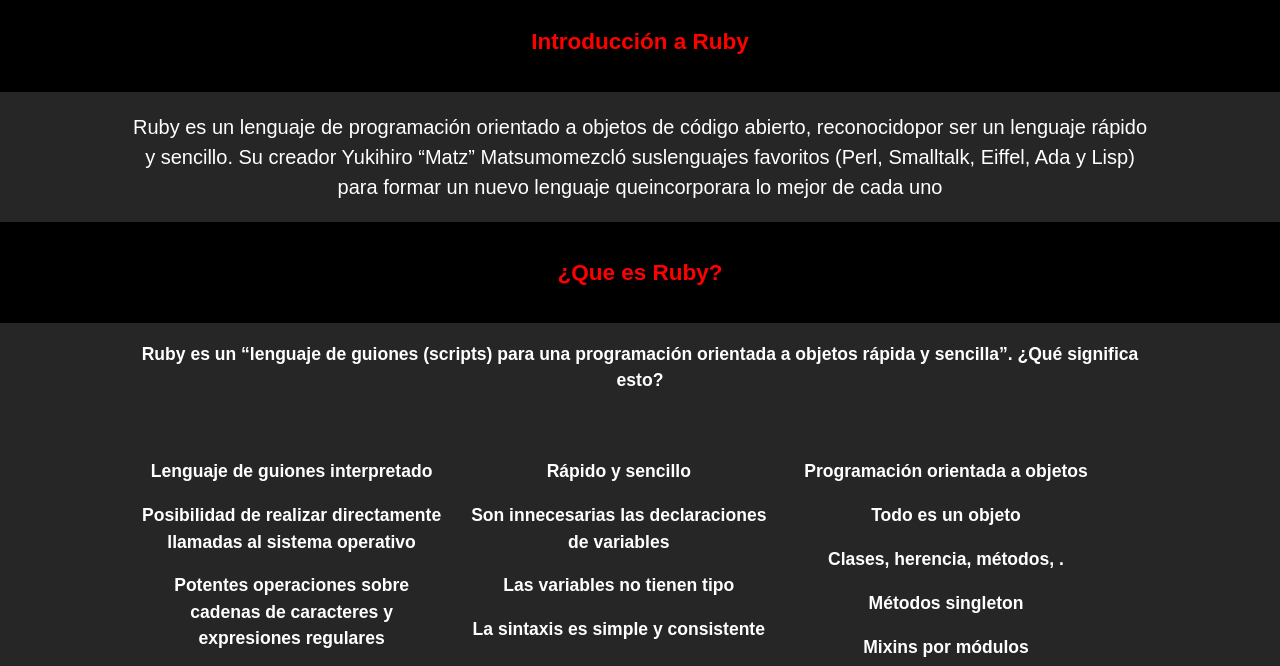
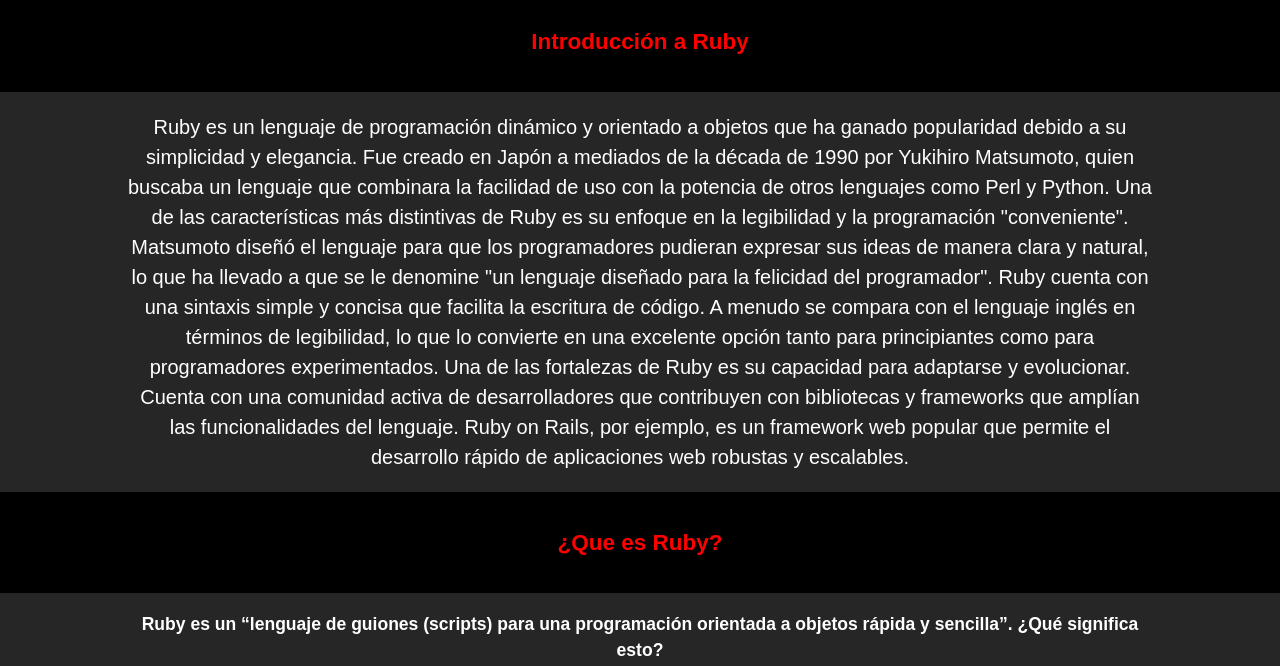
Before and after one commit to exposicionruby/exposicionruby.github.io, a plain HTML site: page index.html in a window 1280 px wide. Shown: the part 112-778 px from the top of the page. Drawn offline with Linux system fonts and the light colour scheme.

Commit message:
initial commit

```diff
--- a/index.html
+++ b/index.html
@@ -31,9 +31,22 @@
     </section>
     <section id="showcase">
         <div class="container">
-            <p>Ruby es un lenguaje de programación orientado a objetos de código abierto, reconocidopor ser un lenguaje
-                rápido y sencillo. Su creador Yukihiro “Matz” Matsumomezcló suslenguajes favoritos (Perl, Smalltalk,
-                Eiffel, Ada y Lisp) para formar un nuevo lenguaje queincorporara lo mejor de cada uno</p>
+            <p>Ruby es un lenguaje de programación dinámico y orientado a objetos que ha ganado popularidad debido a su
+                simplicidad y elegancia. Fue creado en Japón a mediados de la década de 1990 por Yukihiro Matsumoto,
+                quien buscaba un lenguaje que combinara la facilidad de uso con la potencia de otros lenguajes como Perl
+                y Python.
+                Una de las características más distintivas de Ruby es su enfoque en la legibilidad y la programación
+                "conveniente". Matsumoto diseñó el lenguaje para que los programadores pudieran expresar sus ideas de
+                manera clara y natural, lo que ha llevado a que se le denomine "un lenguaje diseñado para la felicidad
+                del programador".
+                Ruby cuenta con una sintaxis simple y concisa que facilita la escritura de código. A menudo se compara
+                con el lenguaje inglés en términos de legibilidad, lo que lo convierte en una excelente opción tanto
+                para principiantes como para programadores experimentados.
+                Una de las fortalezas de Ruby es su capacidad para adaptarse y evolucionar. Cuenta con una comunidad
+                activa de desarrolladores que contribuyen con bibliotecas y frameworks que amplían las funcionalidades
+                del lenguaje. Ruby on Rails, por ejemplo, es un framework web popular que permite el desarrollo rápido
+                de aplicaciones web robustas y escalables.
+            </p>
         </div>
     </section>
 
```
